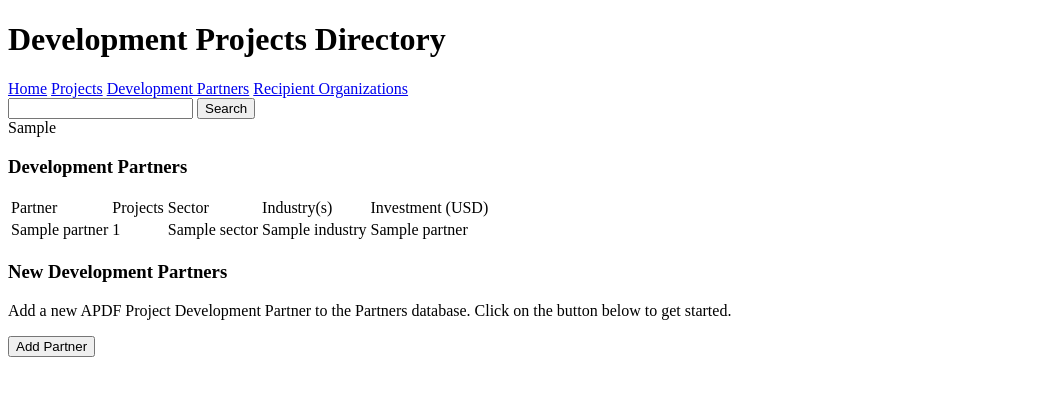
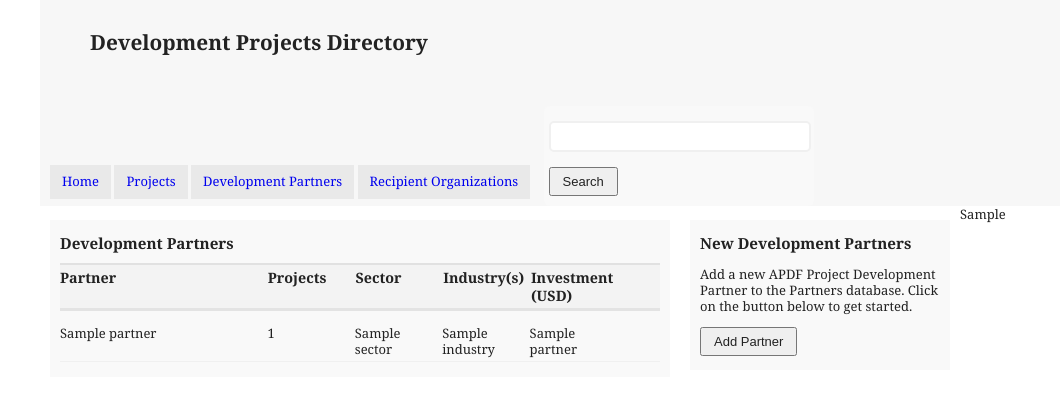
Before and after one commit to temiyemi/devprojects-repo, a Django app: template templates/ims/partners.html in a window 1280 px wide. Shown: the top 401 px of the page, without its empty margins (0-1060 px from the left). Run offline with Django 3.2, Linux system fonts and the light colour scheme; the template is opened without the code that fills it: most values are stand-ins (such as "Sample title", 1, 10 or a date in 2020); parts of the project's set-up code (start-up, migrations or seed data) failed here and were passed over; some libraries are stand-ins or nearby versions.

Commit message:
Performed some more updates

```diff
--- a/settings.py
+++ b/settings.py
@@ -48,7 +48,7 @@
 
 # Absolute filesystem path to the directory that will hold user-uploaded files.
 # Example: "/home/media/media.lawrence.com/media/"
-MEDIA_ROOT = '/static'
+MEDIA_ROOT = '%s/static' % ROOT_DIR
 
 # URL that handles the media served from MEDIA_ROOT. Make sure to use a
 # trailing slash.
@@ -59,7 +59,7 @@
 # Don't put anything in this directory yourself; store your static files
 # in apps' "static/" subdirectories and in STATICFILES_DIRS.
 # Example: "/home/media/media.lawrence.com/static/"
-STATIC_ROOT = ''
+STATIC_ROOT = '%s/assets' % ROOT_DIR
 
 #URL_PREFIX = FORCE_SCRIPT_NAME = '/py-devprojects'
 
@@ -115,7 +115,7 @@
     'django.contrib.sessions',
     'django.contrib.sites',
     'django.contrib.messages',
-    'django.contrib.staticfiles',
+    #'django.contrib.staticfiles',
     'devprojects.ims',
     'south',
 )
--- /dev/null
+++ b/static/style.css
@@ -0,0 +1,457 @@
+/*
+ * HTML5 ✰ Boilerplate
+ *
+ * What follows is the result of much research on cross-browser styling.
+ * Credit left inline and big thanks to Nicolas Gallagher, Jonathan Neal,
+ * Kroc Camen, and the H5BP dev community and team.
+ *
+ * Detailed information about this CSS: h5bp.com/css
+ *
+ * ==|== normalize ==========================================================
+ */
+
+
+/* =============================================================================
+   HTML5 display definitions
+   ========================================================================== */
+
+article, aside, details, figcaption, figure, footer, header, hgroup, nav, section { display: block; }
+audio, canvas, video { display: inline-block; *display: inline; *zoom: 1; }
+audio:not([controls]) { display: none; }
+[hidden] { display: none; }
+
+/* =============================================================================
+   Base
+   ========================================================================== */
+
+/*
+ * 1. Correct text resizing oddly in IE6/7 when body font-size is set using em units
+ * 2. Force vertical scrollbar in non-IE
+ * 3. Prevent iOS text size adjust on device orientation change, without disabling user zoom: h5bp.com/g
+ */
+
+html { font-size: 100%; overflow-y: scroll; -webkit-text-size-adjust: 100%; -ms-text-size-adjust: 100%; }
+
+body { margin: 0; font-size: 13px; line-height: 1.231; }
+
+body, button, input, select, textarea { font-family: sans-serif; color: #222; }
+
+/*
+ * Remove text-shadow in selection highlight: h5bp.com/i
+ * These selection declarations have to be separate
+ * Also: hot pink! (or customize the background color to match your design)
+ */
+
+::-moz-selection { background: #fe57a1; color: #fff; text-shadow: none; }
+::selection { background: #fe57a1; color: #fff; text-shadow: none; }
+
+
+/* =============================================================================
+   Links
+   ========================================================================== */
+
+a { color: #00e; }
+a:visited { color: #551a8b; }
+a:hover { color: #06e; }
+a:focus { outline: thin dotted; }
+
+/* Improve readability when focused and hovered in all browsers: h5bp.com/h */
+a:hover, a:active { outline: 0; }
+
+
+/* =============================================================================
+   Typography
+   ========================================================================== */
+
+abbr[title] { border-bottom: 1px dotted; }
+
+b, strong { font-weight: bold; }
+
+blockquote { margin: 1em 40px; }
+
+dfn { font-style: italic; }
+
+hr { display: block; height: 1px; border: 0; border-top: 1px solid #ccc; margin: 1em 0; padding: 0; }
+
+ins { background: #ff9; color: #000; text-decoration: none; }
+
+mark { background: #ff0; color: #000; font-style: italic; font-weight: bold; }
+
+/* Redeclare monospace font family: h5bp.com/j */
+pre, code, kbd, samp { font-family: monospace, monospace; _font-family: 'courier new', monospace; font-size: 1em; }
+
+/* Improve readability of pre-formatted text in all browsers */
+pre { white-space: pre; white-space: pre-wrap; word-wrap: break-word; }
+
+q { quotes: none; }
+q:before, q:after { content: ""; content: none; }
+
+small { font-size: 85%; }
+
+/* Position subscript and superscript content without affecting line-height: h5bp.com/k */
+sub, sup { font-size: 75%; line-height: 0; position: relative; vertical-align: baseline; }
+sup { top: -0.5em; }
+sub { bottom: -0.25em; }
+
+
+/* =============================================================================
+   Lists
+   ========================================================================== */
+
+ul, ol { margin: 1em 0; padding: 0 0 0 40px; }
+dd { margin: 0 0 0 40px; }
+nav ul, nav ol { list-style: none; list-style-image: none; margin: 0; padding: 0; }
+
+
+/* =============================================================================
+   Embedded content
+   ========================================================================== */
+
+/*
+ * 1. Improve image quality when scaled in IE7: h5bp.com/d
+ * 2. Remove the gap between images and borders on image containers: h5bp.com/e
+ */
+
+img { border: 0; -ms-interpolation-mode: bicubic; vertical-align: middle; }
+
+/*
+ * Correct overflow not hidden in IE9
+ */
+
+svg:not(:root) { overflow: hidden; }
+
+
+/* =============================================================================
+   Figures
+   ========================================================================== */
+
+figure { margin: 0; }
+
+
+/* =============================================================================
+   Forms
+   ========================================================================== */
+
+form { margin: 0; }
+fieldset { border: 0; margin: 0; padding: 0; }
+
+/* Indicate that 'label' will shift focus to the associated form element */
+label { cursor: pointer; }
+
+/*
+ * 1. Correct color not inheriting in IE6/7/8/9
+ * 2. Correct alignment displayed oddly in IE6/7
+ */
+
+legend { border: 0; *margin-left: -7px; padding: 0; }
+
+/*
+ * 1. Correct font-size not inheriting in all browsers
+ * 2. Remove margins in FF3/4 S5 Chrome
+ * 3. Define consistent vertical alignment display in all browsers
+ */
+
+button, input, select, textarea { font-size: 100%; margin: 0; vertical-align: baseline; *vertical-align: middle; }
+
+/*
+ * 1. Define line-height as normal to match FF3/4 (set using !important in the UA stylesheet)
+ * 2. Correct inner spacing displayed oddly in IE6/7
+ */
+
+button, input { line-height: normal; *overflow: visible; }
+
+/*
+ * Reintroduce inner spacing in 'table' to avoid overlap and whitespace issues in IE6/7
+ */
+
+table button, table input { *overflow: auto; }
+
+/*
+ * 1. Display hand cursor for clickable form elements
+ * 2. Allow styling of clickable form elements in iOS
+ */
+
+button, input[type="button"], input[type="reset"], input[type="submit"] { cursor: pointer; -webkit-appearance: button; }
+
+/*
+ * Consistent box sizing and appearance
+ */
+
+input[type="checkbox"], input[type="radio"] { box-sizing: border-box; }
+input[type="search"] { -webkit-appearance: textfield; -moz-box-sizing: content-box; -webkit-box-sizing: content-box; box-sizing: content-box; }
+input[type="search"]::-webkit-search-decoration { -webkit-appearance: none; }
+
+/*
+ * Remove inner padding and border in FF3/4: h5bp.com/l
+ */
+
+button::-moz-focus-inner, input::-moz-focus-inner { border: 0; padding: 0; }
+
+/*
+ * 1. Remove default vertical scrollbar in IE6/7/8/9
+ * 2. Allow only vertical resizing
+ */
+
+textarea { overflow: auto; vertical-align: top; resize: vertical; }
+
+/* Colors for form validity */
+input:valid, textarea:valid {  }
+input:invalid, textarea:invalid { background-color: #f0dddd; }
+
+
+/* =============================================================================
+   Tables
+   ========================================================================== */
+
+table { border-collapse: collapse; border-spacing: 0; }
+td { vertical-align: top; }
+
+
+/* ==|== primary styles =====================================================
+   Author: Temiyemi Agbetunsin
+   ========================================================================== */
+
+.center  { text-align: center }
+.justify { text-align: justify }
+.left    { text-align: left }
+.right   { text-align: right }
+
+body { font-family:Georgia, Garamond, Arial, Helvetica, sans-serif }
+
+/* Blockquotes texts on any page */
+blockquote {
+	border-top:solid 3px #333;
+	border-bottom:solid 3px #333;
+	font-size:120%;
+	font-style:oblique;
+	font-weight:bold;
+	margin:0;
+	padding:10px 0;
+	text-align:center;
+	width:inherit
+}
+
+a {cursor:pointer; text-decoration: none;}
+
+/* Images of Different Sizes */
+img { background:#CCC; border:0; border-radius:4px }
+img.s { width:30px; height:30px }
+img.m { width:45px; height:45px }
+
+select,
+textarea,
+input[type="email"],
+input[type="number"],
+input[type="tel"],
+input[type="text"] {
+	background:#FFF;
+	border:solid 2px #F0F0F0;
+	border-radius:5px;
+	padding:6px 4px
+}
+button { padding:5px 12px }
+
+h1, h2, h3, h4, h5, h6, ul   { margin:0; padding:0 }
+
+ul { list-style: none }
+
+#container { margin:0 auto; width:100% }
+#container > * { width:inherit }
+
+
+header { background:#F7F7F7 }
+header h1 {
+	font-size:160%;
+	padding:30px 50px
+}
+
+.toolbar {  }
+.toolbar > * { display:inline-block }
+.toolbar nav { margin:0 10px }
+.toolbar nav a {
+	background:#E9E9E9;
+	display:inline-block;
+	padding:8px 12px 10px 12px
+}
+.toolbar nav a.current { background:#FFF; cursor: default }
+.toolbar nav a:hover:not(.current) { background:#F9F9F9 }
+
+
+/*TODO: Style the Search button */
+
+
+
+#main {  }
+
+.column {
+	background:#F9F9F9;
+	padding:1.2% 0.8333333%;
+	margin:1.2% 0.8333333%;
+	vertical-align: top
+}
+
+
+
+/* Forms */
+form { background:#F9F9F9; border-radius:6px;  padding:10px 5px; margin-top:20px }
+
+form h4:not(:first-child) { margin:50px 0 20px 0 }
+form h4, form p  { width:100%; margin-bottom:10px }
+
+form input[type="email"],
+form input[type="search"],
+form input[type="tel"],
+form input[type="text"],
+form input[type="url"],
+form textarea { width:96%; margin:5px 0 }
+
+form select[multiple] {
+	background: #FFF;
+	margin-right: 10px;
+	vertical-align:top
+}
+
+form button { margin-top:10px }
+
+
+
+
+/* Table Styles */
+table { width:100%; margin-top:10px }
+table > * { display:block }
+table thead {
+	font-weight:bold;
+	font-size: 110%;
+	margin-bottom:10px;
+	background:#F3F3F3;
+	border-top:solid 2px #E1E1E1;
+	border-bottom:solid 3px #E3E3E3
+}
+
+table * tr { display:block; padding:4px 0 }
+table * tr td { width:14%; display:inline-table }
+
+table tbody tr { border-bottom:solid 1px #F0F0F0 }
+table tbody tr:nth-of-type(even) { background: #FFF }
+table tbody tr:hover { background: #F3F3F3 }
+table tbody tr:hover td:first-child { cursor:pointer }
+
+/* Projects Listing Table */
+table.projects * tr td:first-child { width:40% }
+
+/* Recipient Organizations Listing Table */
+table.recipients * tr td:first-child { width:28% }
+
+/* Development Partners Listing Table */
+table.partners * tr td:first-child { width:34% }
+
+
+
+/*TODO: Complete footer, last */
+footer {
+	display:none;
+	height: 80px;
+	background:#E3E3E3;
+	border-top: solid 2px #0D3349;
+}
+
+
+
+
+
+
+
+
+
+
+
+
+
+
+/* ==|== non-semantic helper classes ========================================
+   Please define your styles before this section.
+   ========================================================================== */
+
+/* For image replacement */
+.ir { display: block; border: 0; text-indent: -999em; overflow: hidden; background-color: transparent; background-repeat: no-repeat; text-align: left; direction: ltr; }
+.ir br { display: none; }
+
+/* Hide from both screenreaders and browsers: h5bp.com/u */
+.hidden { display: none !important; visibility: hidden; }
+
+/* Hide only visually, but have it available for screenreaders: h5bp.com/v */
+.visuallyhidden { border: 0; clip: rect(0 0 0 0); height: 1px; margin: -1px; overflow: hidden; padding: 0; position: absolute; width: 1px; }
+
+/* Extends the .visuallyhidden class to allow the element to be focusable when navigated to via the keyboard: h5bp.com/p */
+.visuallyhidden.focusable:active, .visuallyhidden.focusable:focus { clip: auto; height: auto; margin: 0; overflow: visible; position: static; width: auto; }
+
+/* Hide visually and from screenreaders, but maintain layout */
+.invisible { visibility: hidden; }
+
+/* Contain floats: h5bp.com/q */
+.clearfix:before, .clearfix:after { content: ""; display: table; }
+.clearfix:after { clear: both; }
+.clearfix { zoom: 1; }
+
+
+
+/* ==|== media queries ======================================================
+   PLACEHOLDER Media Queries for Responsive Design.
+   These override the primary ('mobile first') styles
+   Modify as content requires.
+   ========================================================================== */
+@media only screen and (min-width: 320px) {
+  /* Style adjustments for viewports 320px and over go here */
+
+}
+
+@media only screen and (min-width: 480px) {
+  /* Style adjustments for viewports 480px and over go here */
+  #container > * { float: left }
+  .column    { float: left; width: 20% /*200px/1000px --default width */ }
+  .column.m  { width: 50% /*522px/1000px --medium width */ }
+  .column.l  { width: 73.333334% /*741px/1000px --large width */ }
+
+
+
+
+}
+
+@media only screen and (min-width: 768px) {
+  /* Style adjustments for viewports 768px and over go here */
+
+}
+
+@media only screen and (min-width: 960px) {
+  /* Style adjustments for viewports 960px and over go here */
+  #container { width: 1000px; i }
+
+}
+
+@media only screen and (min-width: 1200px) {
+  /* Style adjustments for viewports 1200px and over go here */
+  #container { width: 1200px }
+
+}
+
+
+
+/* ==|== print styles =======================================================
+   Print styles.
+   Inlined to avoid required HTTP connection: h5bp.com/r
+   ========================================================================== */
+
+@media print {
+  * { background: transparent !important; color: black !important; text-shadow: none !important; filter:none !important; -ms-filter: none !important; } /* Black prints faster: h5bp.com/s */
+  a, a:visited { text-decoration: underline; }
+  a[href]:after { content: " (" attr(href) ")"; }
+  abbr[title]:after { content: " (" attr(title) ")"; }
+  .ir a:after, a[href^="javascript:"]:after, a[href^="#"]:after { content: ""; }  /* Don't show links for images, or javascript/internal links */
+  pre, blockquote { border: 1px solid #999; page-break-inside: avoid; }
+  thead { display: table-header-group; } /* h5bp.com/t */
+  tr, img { page-break-inside: avoid; }
+  img { max-width: 100% !important; }
+  @page { margin: 0.5cm; }
+  p, h2, h3 { orphans: 3; widows: 3; }
+  h2, h3 { page-break-after: avoid; }
+}
--- a/templates/base.html
+++ b/templates/base.html
@@ -28,7 +28,7 @@
   <link rel="shortcut icon" href="{{ static_url }}img/favicon.ico">
 
   <!-- CSS : implied media="all" -->
-  <link rel="stylesheet" href="{{ static_url }}css/style.css">
+  <link rel="stylesheet" href="{{ STATIC_URL }}style.css">
 
   <!-- All JavaScript at the bottom, except for Modernizr which enables HTML5 elements & feature detects -->
   <script src="{{ static_url }}js/libs/modernizr-2.0.6.min.js"></script>
```
Also changed, not shown: urls.py (+5 -16 lines).
